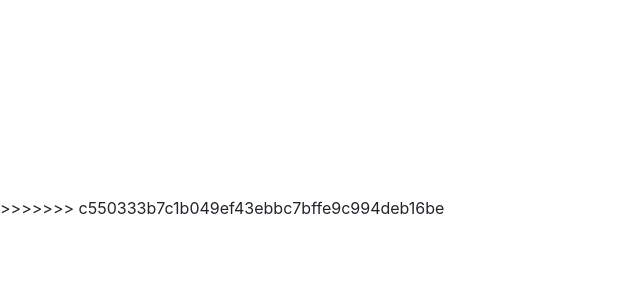
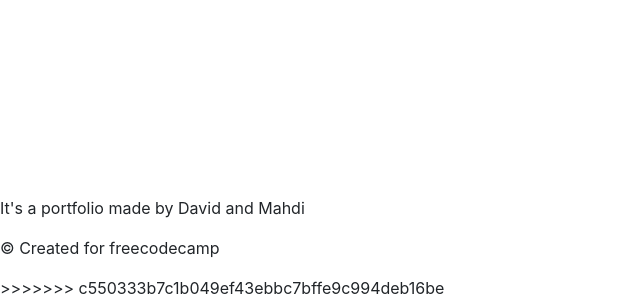
Before and after one commit to MahdiSohaily/html-project, a plain HTML site: page index.html in a window 1280 px wide. Shown: the part 2308-2608 px from the top of the page, without its empty margins (0-640 px from the left). Before the commit the page ends 2528 px from the top, so only its background shows below. Drawn offline with nearby package versions, Linux system fonts and the light colour scheme.

Commit message:
add html footer

```diff
--- a/index.html
+++ b/index.html
@@ -31,6 +31,17 @@
   </div>
 
 
+  <footer>
+    <p>
+      It's a portfolio made by David and Mahdi
+    </p>
+    <p>
+      &copy; Created for freecodecamp
+    </a>
+    </p>
+  </footer>
+
+
   <script src="https://code.jquery.com/jquery-3.2.1.slim.min.js" integrity="sha384-KJ3o2DKtIkvYIK3UENzmM7KCkRr/rE9/Qpg6aAZGJwFDMVNA/GpGFF93hXpG5KkN" crossorigin="anonymous"></script>
 <script src="https://cdn.jsdelivr.net/npm/popper.js@1.12.9/dist/umd/popper.min.js" integrity="sha384-ApNbgh9B+Y1QKtv3Rn7W3mgPxhU9K/ScQsAP7hUibX39j7fakFPskvXusvfa0b4Q" crossorigin="anonymous"></script>
 <script src="https://cdn.jsdelivr.net/npm/bootstrap@4.0.0/dist/js/bootstrap.min.js" integrity="sha384-JZR6Spejh4U02d8jOt6vLEHfe/JQGiRRSQQxSfFWpi1MquVdAyjUar5+76PVCmYl" crossorigin="anonymous"></script>
```
